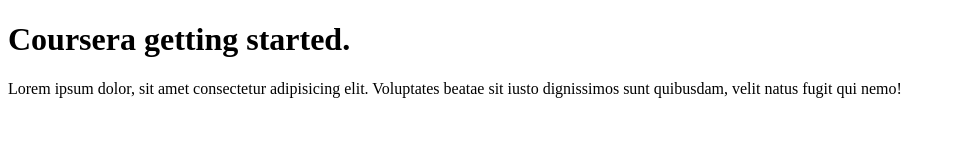
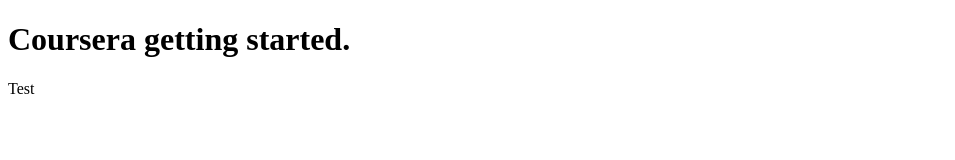
Before and after one commit to olgak169/CourseraProject, a plain HTML site: page index.html in a window 1280 px wide. Shown: the whole page, without its empty margins (0-955 px from the left). Drawn offline with Linux system fonts and the light colour scheme.

Commit message:
Update index.html

```diff
--- a/index.html
+++ b/index.html
@@ -7,6 +7,6 @@
 </head>
 <body>
  <h1>Coursera getting started.</h1>
- <p>Lorem ipsum dolor, sit amet consectetur adipisicing elit. Voluptates beatae sit iusto dignissimos sunt quibusdam, velit natus fugit qui nemo!</p>
+<p>Test</p>
 </body>
 </html>
```
